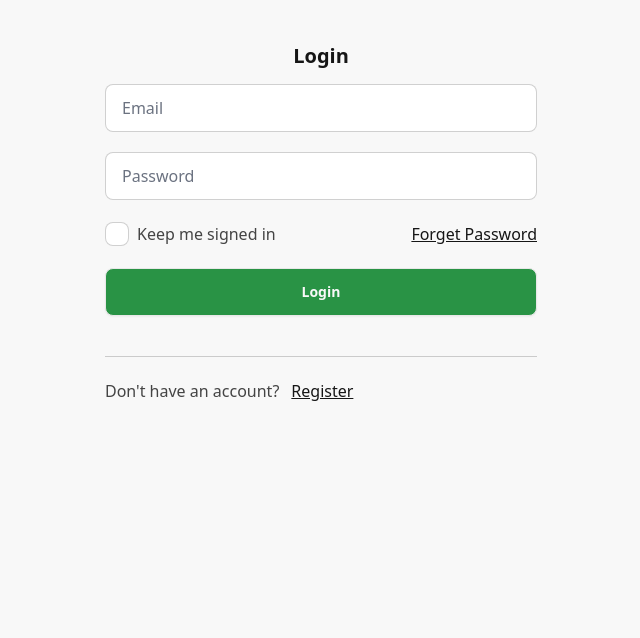
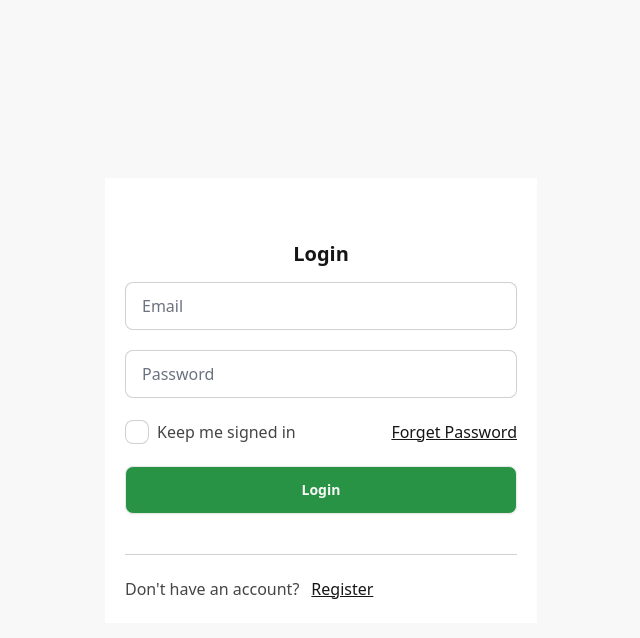
Before and after one commit to engimas/basket-frontend, a React (Vite) app: page /auth/login in a window 1280 px wide. Shown: the top 638 px of the page, without its empty margins (15-655 px from the left). Built offline with nearby package versions, Linux system fonts and the light colour scheme.

Commit message:
chore: Update login page layout and root height

```diff
--- a/src/index.css
+++ b/src/index.css
@@ -7,3 +7,6 @@ body{
     @apply bg-primary;
     min-height: 100vh;
 }
+#root{
+    height: 100%;
+}
--- a/src/pages/login.tsx
+++ b/src/pages/login.tsx
@@ -2,9 +2,9 @@ import { Link } from "react-router-dom"
 
 function Login() {
   return (
-    <div className="flex">
+    <div className="flex items-center h-screen">
       <div className="left w-2/5 flex flex-col mx-20 px-10 text-center prose">
-        <div className="area bg-white">
+        <div className="area bg-base-100 p-5">
         <h3 className="mt-10">Login</h3>
           <form className="flex flex-col gap-5">
             <div className="input-area">
```
